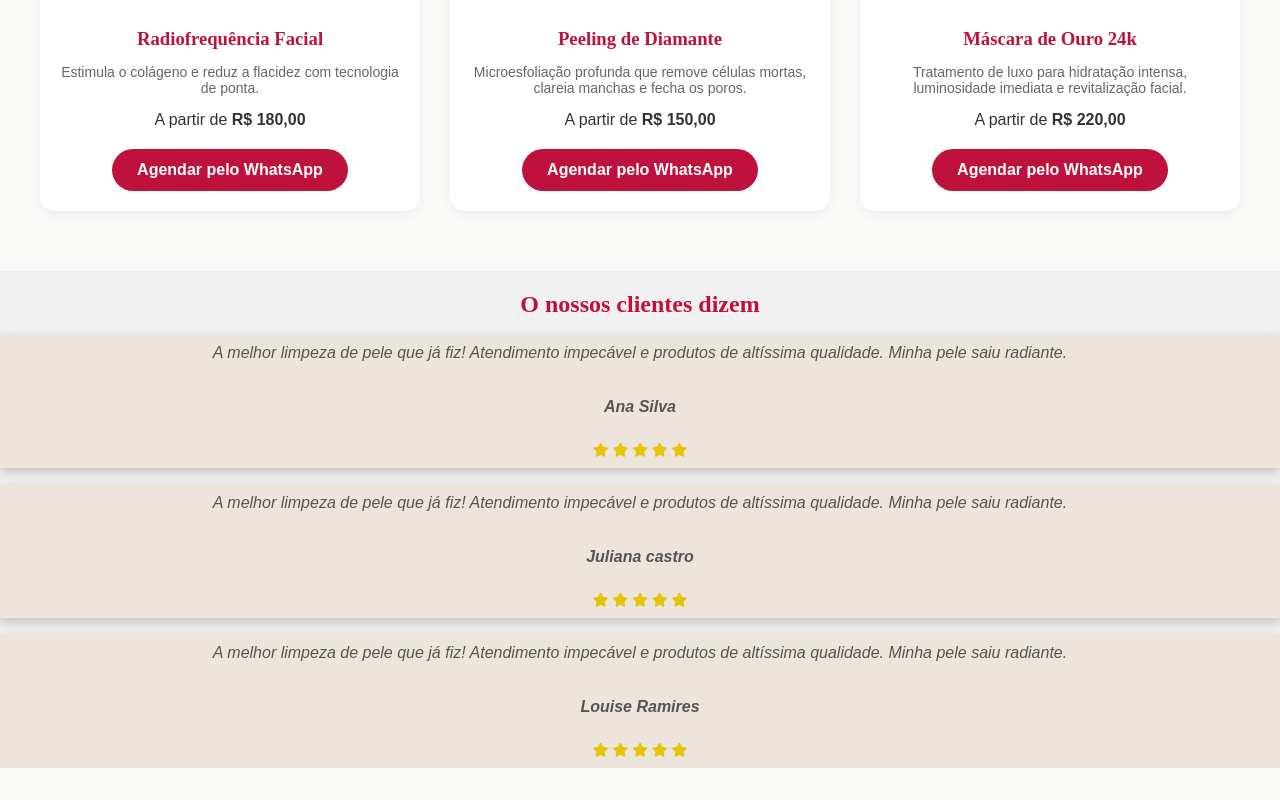
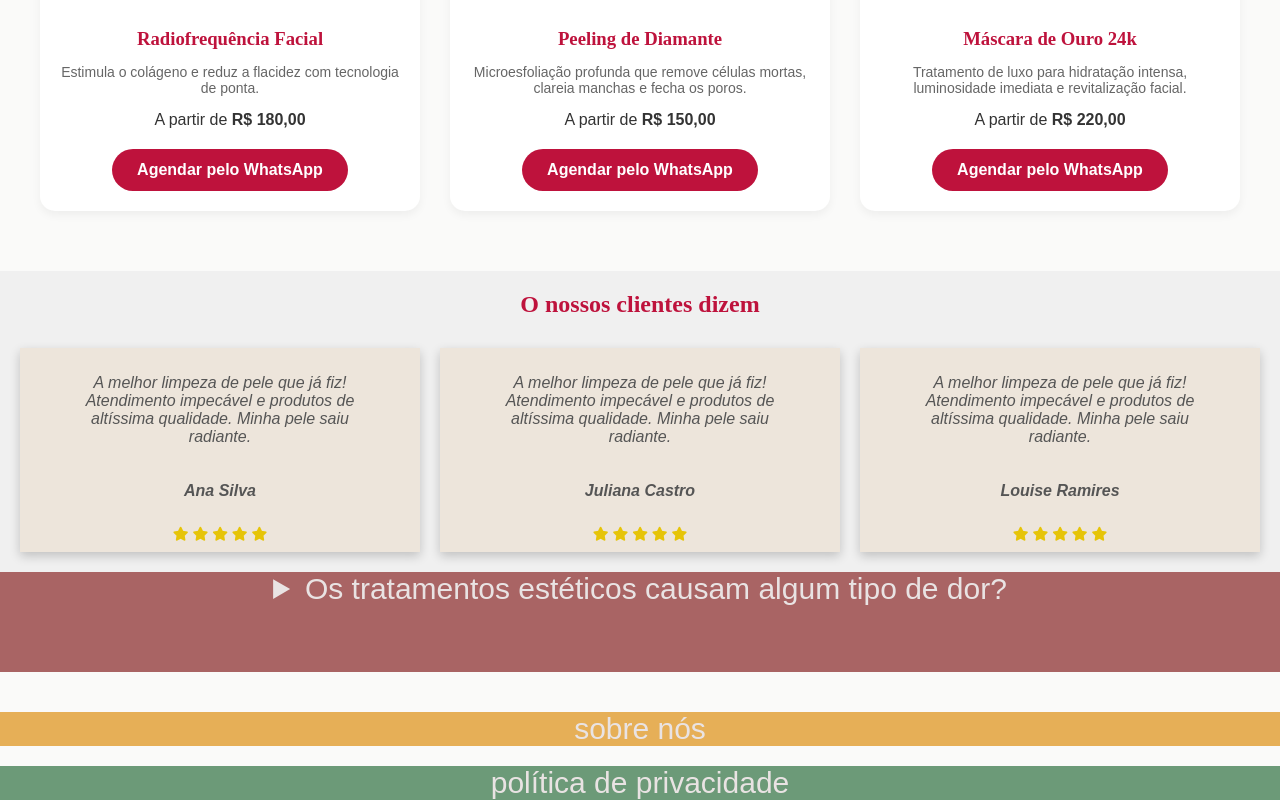
Before and after one commit to camiloramires/site-estetica, a plain HTML site: page index.html in a window 1280 px wide. Shown: the part 385-1185 px from the top of the page. Before the commit the page ends 1153 px from the top, so only its background shows below. Drawn offline with Linux system fonts and the light colour scheme.

Commit message:
foi adicionado o footer

```diff
--- a/index.html
+++ b/index.html
@@ -87,7 +87,7 @@
             <blockquote>
                 <p>A melhor limpeza de pele que já fiz! Atendimento impecável e produtos de altíssima qualidade. Minha pele saiu radiante.</p>
             </blockquote>
-            <p><strong>Juliana castro</strong></p>
+            <p><strong>Juliana Castro</strong></p>
 
             <div class="estrelas">
                 <i class="fas fa-star"></i>
@@ -114,6 +114,20 @@
     </div>
 </section>
 </main>
+    <footer class="rodape">
+        <div class="faq">
+            <details>
+                <summary>Os tratamentos estéticos causam algum tipo de dor?</summary>
+                <p>Nosso foco é o seu bem-estar. A maioria dos nossos procedimentos, como a hidratação e a máscara de ouro, são totalmente indolores e relaxantes. Em tratamentos mais profundos, utilizamos técnicas modernas e produtos específicos para garantir o seu máximo conforto do início ao fim.</p>
+                <summary>Em quantos tempo consigo ver resultados na minha pele</summary>
+                <p>Em quanto tempo consigo ver os resultados na minha pele?
+Isso varia de acordo com o protocolo escolhido. Na Limpeza de Pele e nas máscaras de hidratação, a luminosidade e a maciez são imediatas. Já em tratamentos voltados para o estímulo de colágeno, como a Radiofrequência, os resultados mais expressivos e duradouros aparecem gradualmente após algumas sessões.</p>
 
+            </details>
+        </div>
+        <div class="localizacao-horarios"></div>
+        <div class="sobre-nos">sobre nós</div>
+        <div class="politica-privacidade">política de privacidade</div>
+    </footer>
 </body>
 </html>
--- a/style.css
+++ b/style.css
@@ -135,28 +135,39 @@ body {
     padding: 10px;
 }
 
+.container-depoimentos {
+    display: flex;
+    flex-direction: column; /* No celular, um embaixo do outro */
+    gap: 20px;
+    padding: 20px;
+}
 .estrelas {
     color: #e6c408; /* Cor dourada para as estrelas */
     padding-bottom: 10px;
     font-size: 14px;
 }
-/* MEDIA QUERY PARA COMPUTADOR */
-@media (min-width: 1024px) {
-    .container-servicos {
-        flex-direction: row; /* Lado a lado no PC */
-        justify-content: center;
-        max-width: 1200px;
-        margin: 0 auto;
-    }
 
-    .card-servico {
-        flex: 1; /* Todos os cards ficam com o mesmo tamanho */
-    }
+.rodape {
+    display: flex;
+    gap : 20px;
+    flex-direction: column;
+    text-align: center;
+    color: #e9e3e3;
+    font-size: 30px;
 }
-/* --------------------------------------------------- */
-/* 3. @MEDIA QUERY (Para telas maiores/Desktop)        */
-/* --------------------------------------------------- */
-
+.faq{
+    background-color: #a96464;
+    height: 100px;
+}
+.localizacao-horarios{
+    background-color: #5a3333;
+}
+.sobre-nos{
+    background-color: #e6af57;
+}
+.politica-privacidade{
+    background-color: #6c9a78;
+}
 @media (min-width: 768px) {
     .container-header {
         flex-direction: row;     /* Volta a ficar lado a lado */
@@ -172,6 +183,13 @@ body {
     .menu-navegacao a {
         font-size: 14px;         /* Fonte levemente maior no PC */
     }
+      .container-depoimentos {
+    display: flex;
+    flex-direction: row;
+    justify-content: space-between;
+    gap: 20px;
+    padding-bottom: 20px;
+}
 }
 
 /* Estilo da Logo */
@@ -211,3 +229,28 @@ body {
     padding: 10px 20px;
     border-radius: 50px;
 }
+
+/* MEDIA QUERY PARA COMPUTADOR */
+@media (min-width: 1024px) {
+    .container-servicos {
+        flex-direction: row; /* Lado a lado no PC */
+        justify-content: center;
+        max-width: 1200px;
+        margin: 0 auto;
+    }
+
+    .card-servico {
+        flex: 1; /* Todos os cards ficam com o mesmo tamanho */
+    }
+    .container-depoimentos {
+    display: flex;
+    flex-direction: row;
+    justify-content: space-between;
+    gap: 20px;
+    padding-bottom: 20px;
+}
+}
+
+/* --------------------------------------------------- */
+/* 3. @MEDIA QUERY (Para telas maiores/Desktop)        */
+/* --------------------------------------------------- */
```
